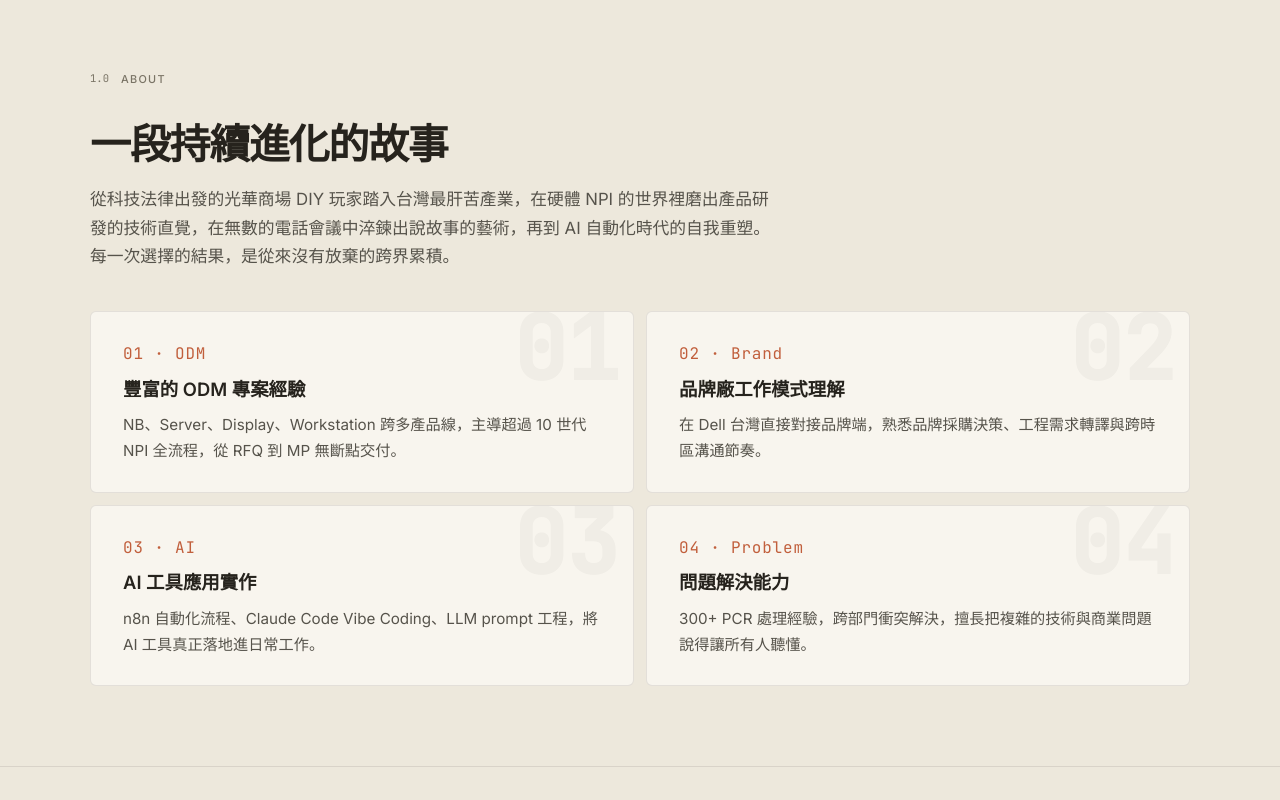
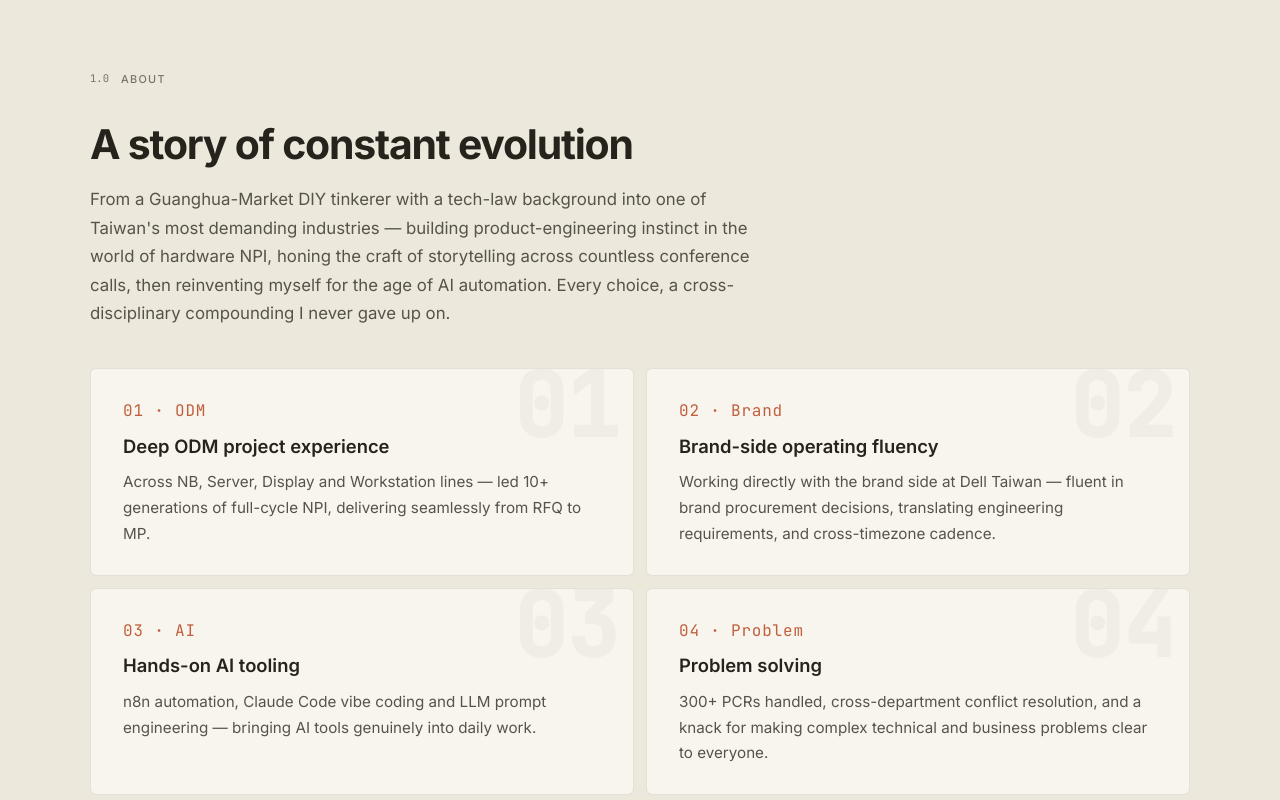
Before and after one commit to darcon25/maxcareerportal, a plain HTML site: page index.html in a window 1280 px wide. Shown: the part 1340-2140 px from the top of the page. Drawn offline with nearby package versions, Linux system fonts and the light colour scheme.

Commit message:
feat(i18n): About 區塊雙語

```diff
--- a/index.html
+++ b/index.html
@@ -1195,30 +1195,42 @@
         <span class="section-num">1.0</span>
         <span class="section-title">About</span>
       </div>
-      <h2 class="section-h2">一段持續進化的故事</h2>
-      <p class="section-sub">
+      <h2 class="section-h2 t-zh">一段持續進化的故事</h2>
+      <h2 class="section-h2 t-en">A story of constant evolution</h2>
+      <p class="section-sub t-zh">
         從科技法律出發的光華商場 DIY 玩家踏入台灣最肝苦產業，在硬體 NPI 的世界裡磨出產品研發的技術直覺，在無數的電話會議中淬鍊出說故事的藝術，再到 AI 自動化時代的自我重塑。每一次選擇的結果，是從來沒有放棄的跨界累積。
+      </p>
+      <p class="section-sub t-en">
+        From a Guanghua-Market DIY tinkerer with a tech-law background into one of Taiwan's most demanding industries — building product-engineering instinct in the world of hardware NPI, honing the craft of storytelling across countless conference calls, then reinventing myself for the age of AI automation. Every choice, a cross-disciplinary compounding I never gave up on.
       </p>
       <div class="about-grid">
         <div class="about-card" data-n="01">
           <div class="card-num">01 · ODM</div>
-          <h3>豐富的 ODM 專案經驗</h3>
-          <p>NB、Server、Display、Workstation 跨多產品線，主導超過 10 世代 NPI 全流程，從 RFQ 到 MP 無斷點交付。</p>
+          <h3 class="t-zh">豐富的 ODM 專案經驗</h3>
+          <h3 class="t-en">Deep ODM project experience</h3>
+          <p class="t-zh">NB、Server、Display、Workstation 跨多產品線，主導超過 10 世代 NPI 全流程，從 RFQ 到 MP 無斷點交付。</p>
+          <p class="t-en">Across NB, Server, Display and Workstation lines — led 10+ generations of full-cycle NPI, delivering seamlessly from RFQ to MP.</p>
         </div>
         <div class="about-card" data-n="02">
           <div class="card-num">02 · Brand</div>
-          <h3>品牌廠工作模式理解</h3>
-          <p>在 Dell 台灣直接對接品牌端，熟悉品牌採購決策、工程需求轉譯與跨時區溝通節奏。</p>
+          <h3 class="t-zh">品牌廠工作模式理解</h3>
+          <h3 class="t-en">Brand-side operating fluency</h3>
+          <p class="t-zh">在 Dell 台灣直接對接品牌端，熟悉品牌採購決策、工程需求轉譯與跨時區溝通節奏。</p>
+          <p class="t-en">Working directly with the brand side at Dell Taiwan — fluent in brand procurement decisions, translating engineering requirements, and cross-timezone cadence.</p>
         </div>
         <div class="about-card" data-n="03">
           <div class="card-num">03 · AI</div>
-          <h3>AI 工具應用實作</h3>
-          <p>n8n 自動化流程、Claude Code Vibe Coding、LLM prompt 工程，將 AI 工具真正落地進日常工作。</p>
+          <h3 class="t-zh">AI 工具應用實作</h3>
+          <h3 class="t-en">Hands-on AI tooling</h3>
+          <p class="t-zh">n8n 自動化流程、Claude Code Vibe Coding、LLM prompt 工程，將 AI 工具真正落地進日常工作。</p>
+          <p class="t-en">n8n automation, Claude Code vibe coding and LLM prompt engineering — bringing AI tools genuinely into daily work.</p>
         </div>
         <div class="about-card" data-n="04">
           <div class="card-num">04 · Problem</div>
-          <h3>問題解決能力</h3>
-          <p>300+ PCR 處理經驗，跨部門衝突解決，擅長把複雜的技術與商業問題說得讓所有人聽懂。</p>
+          <h3 class="t-zh">問題解決能力</h3>
+          <h3 class="t-en">Problem solving</h3>
+          <p class="t-zh">300+ PCR 處理經驗，跨部門衝突解決，擅長把複雜的技術與商業問題說得讓所有人聽懂。</p>
+          <p class="t-en">300+ PCRs handled, cross-department conflict resolution, and a knack for making complex technical and business problems clear to everyone.</p>
         </div>
       </div>
     </div>
```
